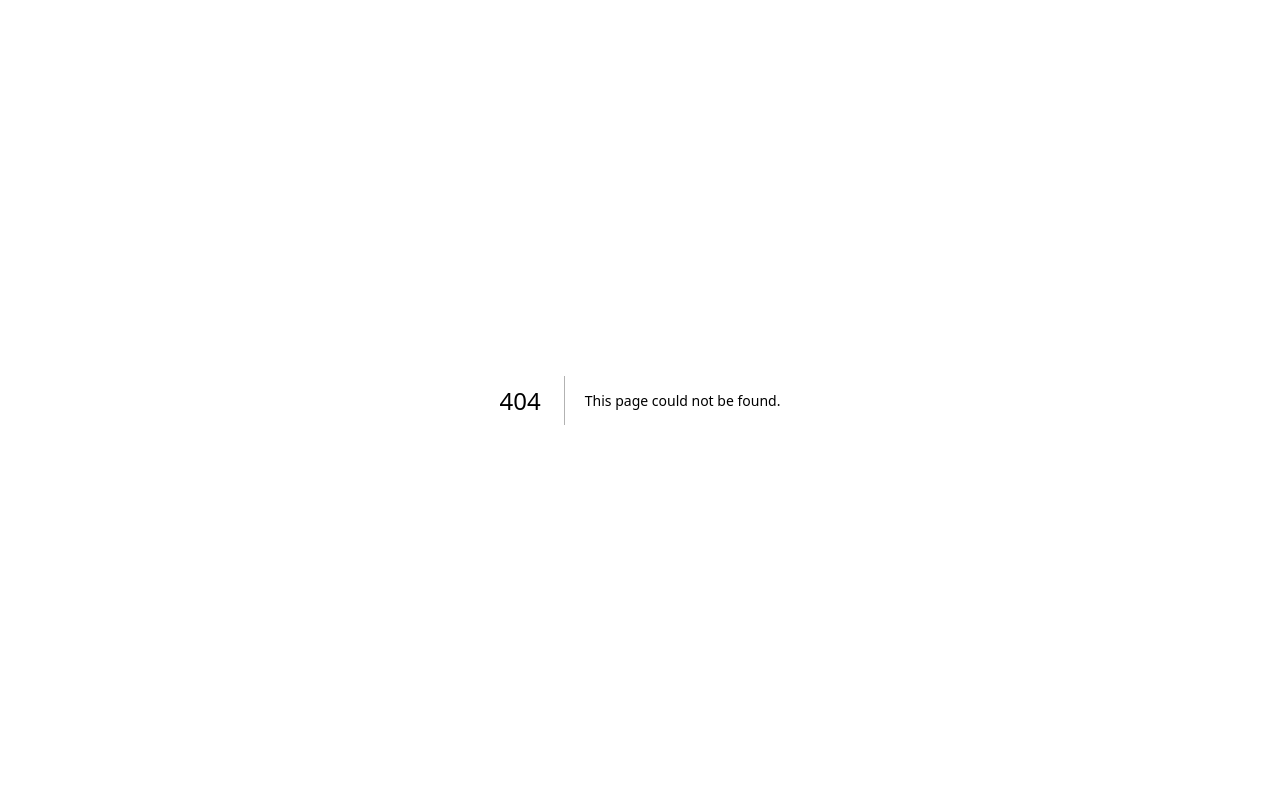
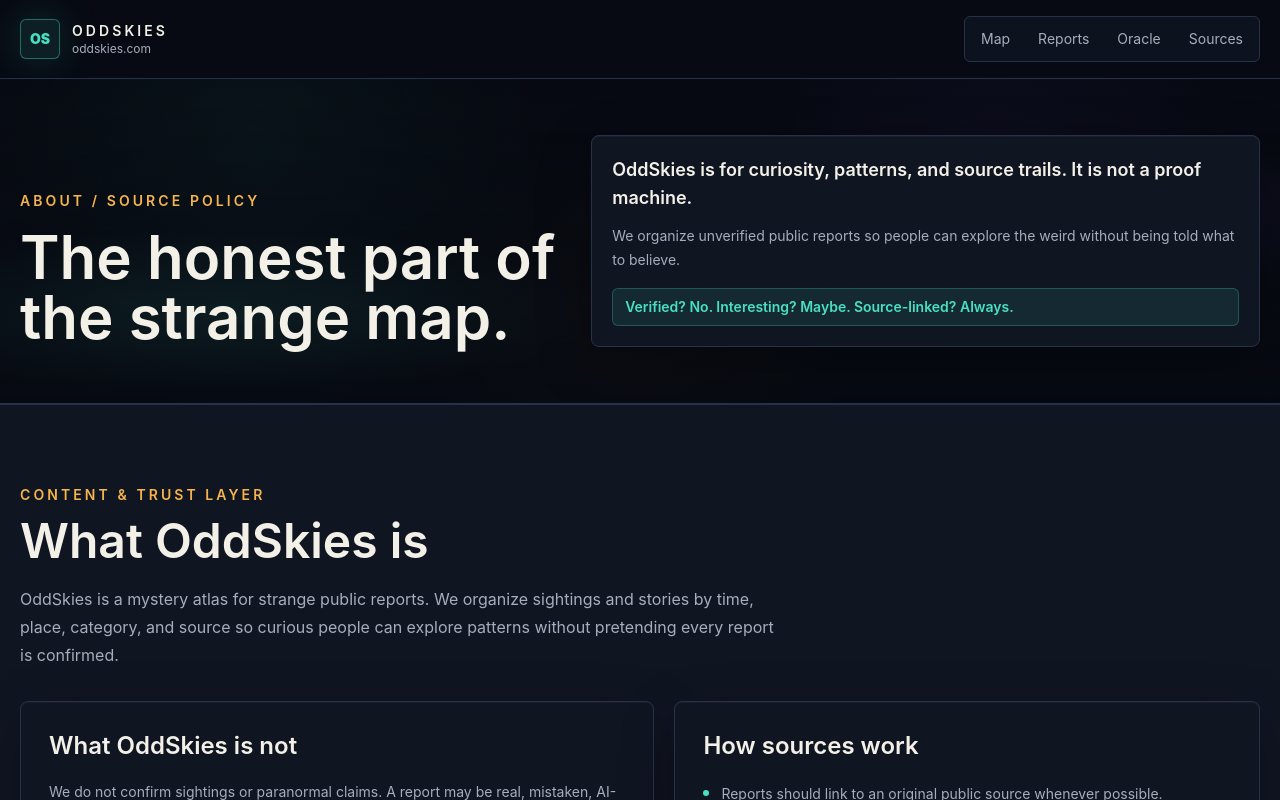
Before and after one commit to lochoa66x/oddskies, a Next.js app: page /about in a window 1280 px wide. Before the commit this address had no page. Shown: the top 800 px of the page. Built offline with nearby package versions, Linux system fonts and the light colour scheme.

Commit message:
Move trust layer to about page

```diff
--- /dev/null
+++ b/app/about/page.tsx
@@ -0,0 +1,110 @@
+import type { Metadata } from "next";
+import Link from "next/link";
+import { Disclaimer } from "@/components/Disclaimer";
+
+export const metadata: Metadata = {
+  title: "About OddSkies | Content & Trust",
+  description:
+    "What OddSkies is, what it is not, and how unverified public report sources work.",
+};
+
+const navItems = [
+  { href: "/", label: "Map" },
+  { href: "/#reports", label: "Reports" },
+  { href: "/#oracle", label: "Oracle" },
+  { href: "#source-guidelines", label: "Sources" },
+];
+
+export default function AboutPage() {
+  return (
+    <main className="min-h-screen bg-night-950 text-parchment">
+      <header className="border-b border-night-800 bg-night-950 px-5 py-4">
+        <div className="mx-auto flex max-w-7xl items-center justify-between gap-4">
+          <Link className="flex items-center gap-3" href="/">
+            <span className="grid size-10 place-items-center rounded-md border border-signal-teal/40 bg-signal-teal/10 text-sm font-black text-signal-teal shadow-glow">
+              OS
+            </span>
+            <span>
+              <span className="block text-sm font-semibold uppercase tracking-[0.22em] text-parchment">
+                OddSkies
+              </span>
+              <span className="block text-xs text-muted">oddskies.com</span>
+            </span>
+          </Link>
+
+          <nav className="hidden items-center gap-1 rounded-md border border-night-800 bg-night-900/80 p-1 text-sm text-muted md:flex">
+            {navItems.map((item) => (
+              <Link
+                className="rounded px-3 py-2 transition hover:bg-night-850 hover:text-parchment"
+                href={item.href}
+                key={item.label}
+              >
+                {item.label}
+              </Link>
+            ))}
+          </nav>
+        </div>
+      </header>
+
+      <section className="relative overflow-hidden border-b border-night-800 bg-night-950 px-5 py-14 md:py-18">
+        <div className="absolute inset-0 bg-star-field opacity-40" />
+        <div className="paranormal-haze absolute inset-0" />
+        <div className="relative z-10 mx-auto grid max-w-7xl gap-6 lg:grid-cols-[0.9fr_1.1fr] lg:items-end">
+          <div>
+            <p className="text-sm font-semibold uppercase tracking-[0.22em] text-signal-amber">
+              About / Source Policy
+            </p>
+            <h1 className="mt-4 max-w-3xl text-4xl font-semibold leading-tight text-parchment md:text-6xl">
+              The honest part of the strange map.
+            </h1>
+          </div>
+          <div className="field-card rounded-lg p-5">
+            <p className="text-lg font-semibold leading-7 text-parchment">
+              OddSkies is for curiosity, patterns, and source trails. It is not
+              a proof machine.
+            </p>
+            <p className="mt-3 text-sm leading-6 text-muted">
+              We organize unverified public reports so people can explore the
+              weird without being told what to believe.
+            </p>
+            <p className="mt-4 rounded-md border border-signal-teal/25 bg-signal-teal/10 px-3 py-2 text-sm font-semibold text-signal-teal">
+              Verified? No. Interesting? Maybe. Source-linked? Always.
+            </p>
+          </div>
+        </div>
+      </section>
+
+      <Disclaimer />
+
+      <footer className="bg-night-950 px-5 py-10">
+        <div className="mx-auto flex max-w-7xl flex-col gap-5 border-t border-night-800 pt-8 text-sm text-muted md:flex-row md:items-center md:justify-between">
+          <div className="max-w-2xl">
+            <p className="font-semibold text-parchment">OddSkies</p>
+            <p className="mt-1 text-parchment">
+              Strange reports, honestly mapped.
+            </p>
+            <p className="mt-2 leading-6">
+              OddSkies organizes unverified public reports for curiosity and
+              entertainment. We do not confirm sightings, paranormal claims, or
+              source authenticity.
+            </p>
+          </div>
+          <div className="flex flex-wrap gap-5">
+            <Link className="transition hover:text-signal-teal" href="/">
+              Home
+            </Link>
+            <a
+              className="transition hover:text-signal-teal"
+              href="#source-guidelines"
+            >
+              Source Guidelines
+            </a>
+            <a className="transition hover:text-signal-teal" href="#policy">
+              Policy
+            </a>
+          </div>
+        </div>
+      </footer>
+    </main>
+  );
+}
--- a/app/page.tsx
+++ b/app/page.tsx
@@ -1,5 +1,4 @@
 import { CategoryStrip } from "@/components/CategoryStrip";
-import { Disclaimer } from "@/components/Disclaimer";
 import { FeaturedRegions } from "@/components/FeaturedRegions";
 import { Hero } from "@/components/Hero";
 import { LatestReports } from "@/components/LatestReports";
@@ -22,7 +21,6 @@ export default async function Home() {
       <TonightsOddSkies />
       <LatestReports reports={reports} />
       <OddSkiesOracle />
-      <Disclaimer />
       <footer className="bg-night-950 px-5 py-10">
         <div className="mx-auto flex max-w-7xl flex-col gap-5 border-t border-night-800 pt-8 text-sm text-muted md:flex-row md:items-center md:justify-between">
           <div className="max-w-2xl">
@@ -41,19 +39,19 @@ export default async function Home() {
             </p>
           </div>
           <div className="flex flex-wrap gap-5">
-            <a className="transition hover:text-signal-teal" href="#about">
+            <a className="transition hover:text-signal-teal" href="/about">
               About
             </a>
             <a
               className="transition hover:text-signal-teal"
-              href="#source-guidelines"
+              href="/about#source-guidelines"
             >
               Source Guidelines
             </a>
             <a className="transition hover:text-signal-teal" href="#">
               Privacy
             </a>
-            <a className="transition hover:text-signal-teal" href="#">
+            <a className="transition hover:text-signal-teal" href="/about#policy">
               Policy
             </a>
             <a className="transition hover:text-signal-teal" href="#oracle">
--- a/components/Disclaimer.tsx
+++ b/components/Disclaimer.tsx
@@ -70,7 +70,7 @@ export function Disclaimer() {
         </div>
 
         <div className="grid gap-5 lg:grid-cols-[1.04fr_0.96fr]">
-          <div className="field-card rounded-lg p-6 md:p-7">
+          <div className="field-card rounded-lg p-6 md:p-7" id="policy">
             <h3 className="text-2xl font-semibold text-parchment">
               What OddSkies is not
             </h3>
--- a/components/Hero.tsx
+++ b/components/Hero.tsx
@@ -15,6 +15,12 @@ import {
 import { WorldMapBase } from "@/components/WorldMapBase";
 
 const heroTags = ["UFO / UAP", "Strange Lights", "Haunted Places", "Unknown"];
+const navItems = [
+  { href: "#map", label: "Map" },
+  { href: "#reports", label: "Reports" },
+  { href: "#oracle", label: "Oracle" },
+  { href: "/about", label: "About" },
+];
 
 type ClusterStyle = CSSProperties & { "--cluster-size": string };
 type LabelSide = "above" | "left" | "right";
@@ -72,13 +78,13 @@ export function Hero({ reports }: { reports: Report[] }) {
         </a>
 
         <nav className="hidden items-center gap-1 rounded-md border border-night-800 bg-night-900/80 p-1 text-sm text-muted md:flex">
-          {["Map", "Reports", "Oracle", "About"].map((item) => (
+          {navItems.map((item) => (
             <a
               className="rounded px-3 py-2 transition hover:bg-night-850 hover:text-parchment"
-              href={`#${item.toLowerCase()}`}
-              key={item}
+              href={item.href}
+              key={item.label}
             >
-              {item}
+              {item.label}
             </a>
           ))}
         </nav>
```
